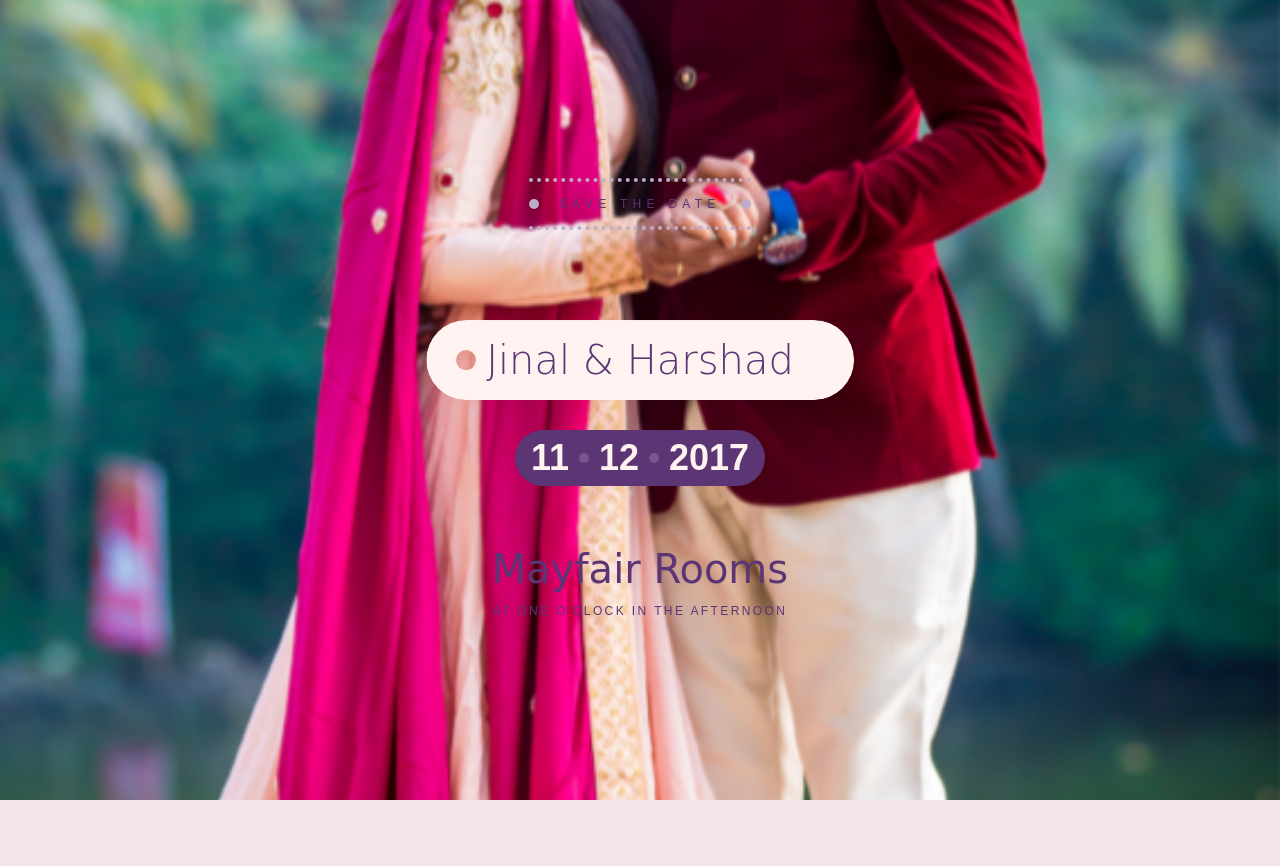
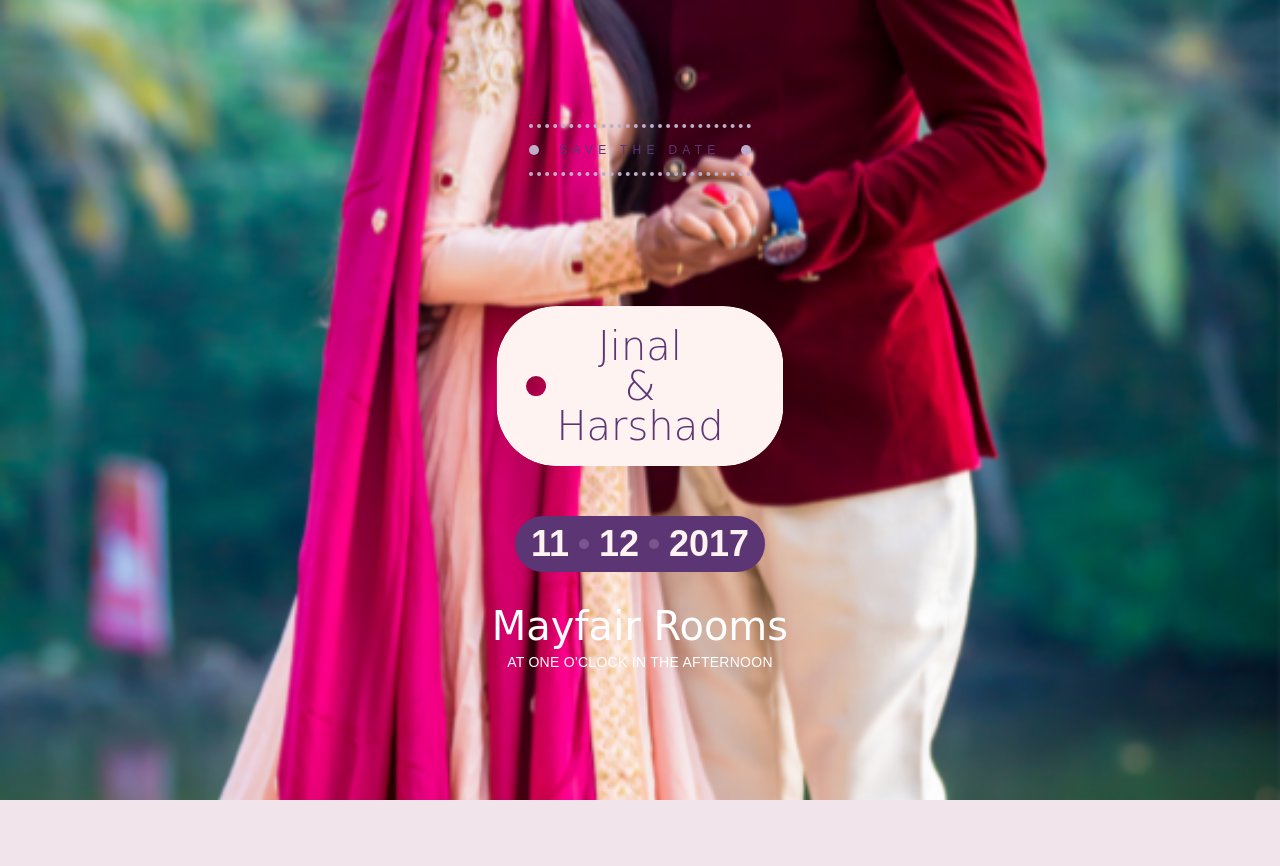
Before and after one commit to Ria-Jain/Wedding, a Django app: page / in a window 1280 px wide. Shown: the top 866 px of the page. Run offline with Django 3.2, Linux system fonts and the light colour scheme; data comes from the database, SQL or seed files in the repository; some libraries are stand-ins or nearby versions; some web fonts are replaced.

Commit message:
major modifications

```diff
--- a/Invitation/templates/index.html
+++ b/Invitation/templates/index.html
@@ -202,7 +202,7 @@
               <!-- <div class="flower left"><img src="../static/img/flower.svg" alt="banner flower image"></div>
               <div class="flower right"><img src="../static/img/flower.svg" alt="banner flower image"></div> -->
               <!-- the names of the bride and the groom    -->
-              <h1 class="text-capitalize" style="margin:auto; font-size: 40px">jinal &amp; harshad</h1>
+              <h1 class="text-capitalize" style="font-size: 40px; margin-left: 0px; margin-right: 0px">jinal<br> &amp; <br>harshad</h1>
             </div>
             <div class="banner-date">
               <ul>
@@ -216,9 +216,13 @@
                 <li>2017</li>
               </ul>
             </div>
-            <div class="banner-detail">
+            <!-- <div class="banner-detail">
               <h3 class="text-capitalize" style="font-size:40px; color: #5c3575">mayfair rooms</h3>
               <p class="text-uppercase" style="color:#5c3575">at one o'clock in the afternoon</p>
+            </div> -->
+            <div class="banner-date">
+              <h3 class="text-capitalize" style="font-size:40px; color: #fff">mayfair rooms</h3>
+              <p class="text-uppercase" style="color:#fff">at one o'clock in the afternoon</p>
             </div>
           </div>
         </div>
```
